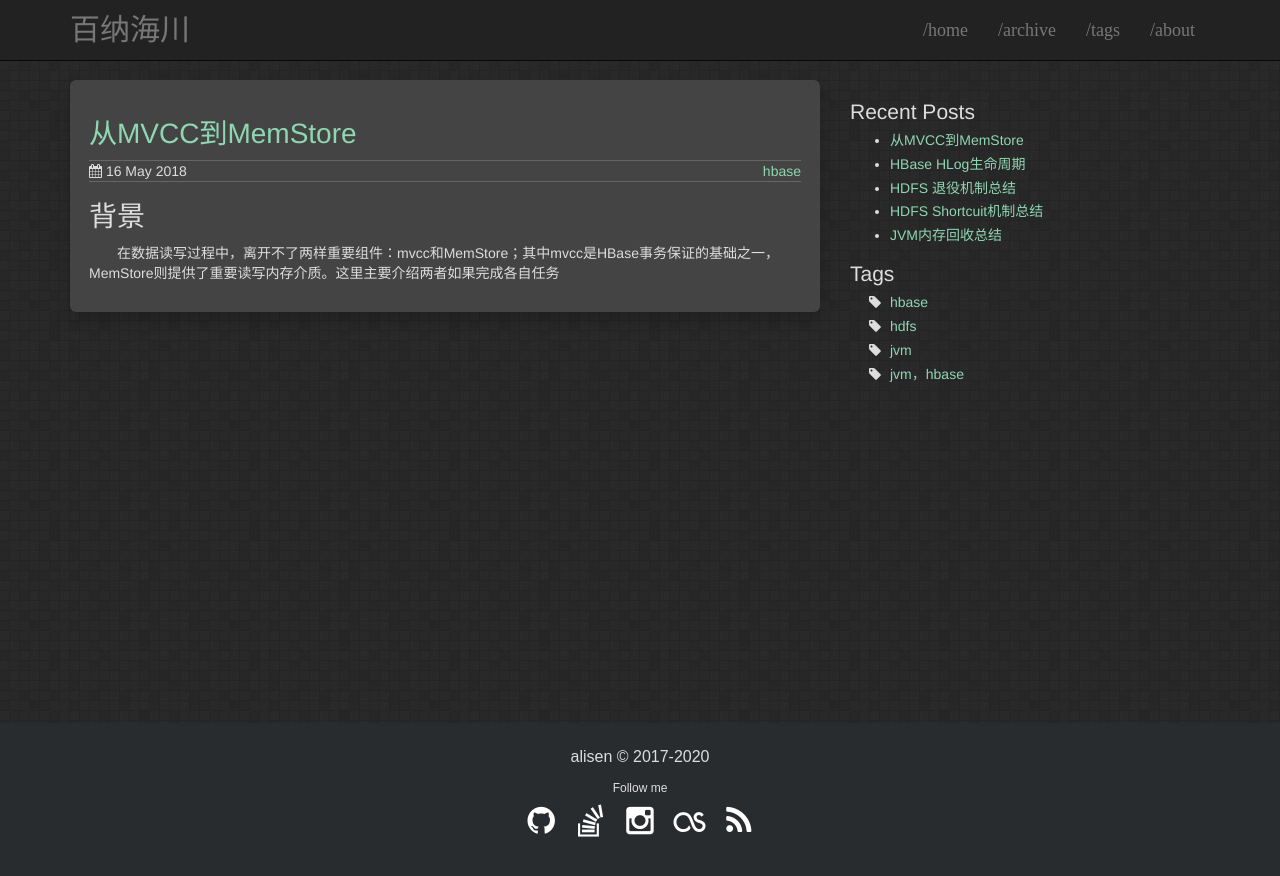
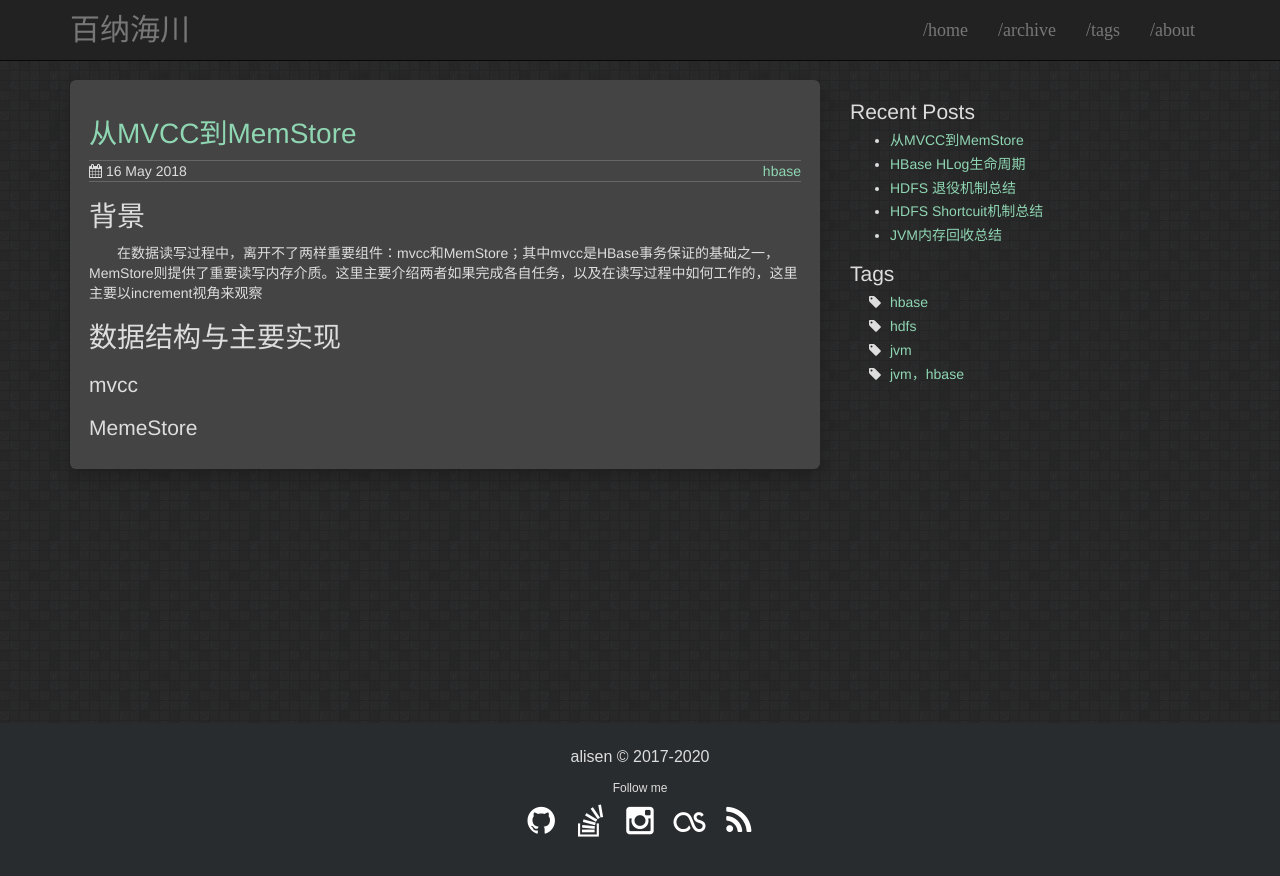
Before and after one commit to igithu/summary, a Jekyll site: the page built from _posts/2018-05-06-hbase-mvcc-memstore.md, in a window 1280 px wide. Shown: the top 876 px of the page. Built offline with Jekyll 4.4.1, drawn with Linux system fonts in a browser that asks for light colours.

Commit message:
Update 2018-05-06-hbase-mvcc-memstore.md

```diff
--- a/_posts/2018-05-06-hbase-mvcc-memstore.md
+++ b/_posts/2018-05-06-hbase-mvcc-memstore.md
@@ -6,4 +6,8 @@ tags: hbase
 ---
 
 # 背景
-&emsp;&emsp;在数据读写过程中，离开不了两样重要组件：mvcc和MemStore；其中mvcc是HBase事务保证的基础之一，MemStore则提供了重要读写内存介质。这里主要介绍两者如果完成各自任务
+&emsp;&emsp;在数据读写过程中，离开不了两样重要组件：mvcc和MemStore；其中mvcc是HBase事务保证的基础之一，MemStore则提供了重要读写内存介质。这里主要介绍两者如果完成各自任务，以及在读写过程中如何工作的，这里主要以increment视角来观察
+
+# 数据结构与主要实现
+## mvcc
+## MemeStore
```
